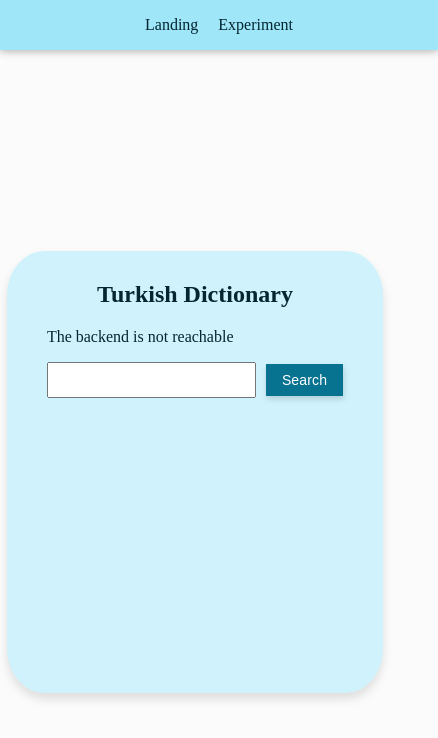
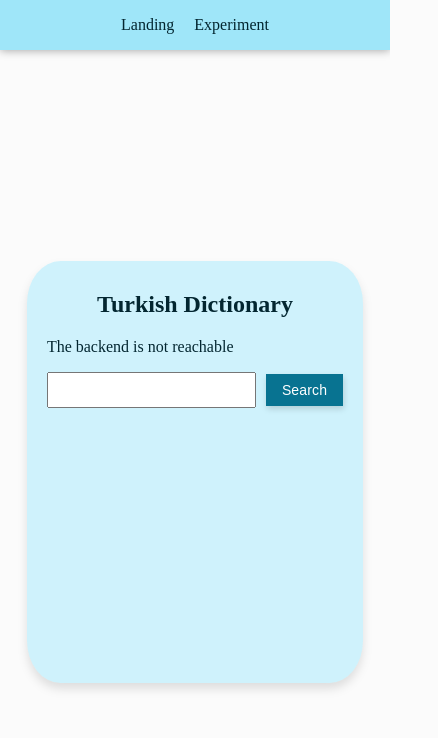
Before and after one commit to EmreCan99/Node_tr, a React (Vite) app in the folder react-2026/frontend/: page / in a window 390 px wide. Shown: the top 738 px of the page, 438 px wide, since content can reach past the window. Built offline with nearby package versions, Linux system fonts and the light colour scheme; no server answers.

Commit message:
responsive width & prevent default reload on btn

```diff
--- a/react-2026/frontend/src/App.css
+++ b/react-2026/frontend/src/App.css
@@ -3,11 +3,18 @@
    Default layout target: Mobile (< 768px)
    ========================================== */
 
+/* 1. Prevent root overflow & set box model */
+*, *::before, *::after {
+  box-sizing: border-box;
+}
+
 body {
   background-color: rgba(192, 192, 192, 0.057);
   margin: 0;
   padding: 0;
+  max-width: 100vw;
   color: #032630;
+  overflow-x: hidden;
 }
 
 /* --- Navigation Bar --- */
@@ -47,6 +54,8 @@ nav ul {
 
 .page {
   min-height: 100vh;
+  width: 100%;
+  padding: 16px; /* Touch-safe padding on edges */
   display: flex;
   justify-content: center;
   align-items: center;
@@ -54,9 +63,10 @@ nav ul {
 
 .card {
   min-height: 50vh;
+  max-width: 90lvw;
   background-color: #CFF2FC;
   border-radius: 10%;
-  padding: 10px 40px;
+  padding: 10px 20px;
   filter: drop-shadow(0px 6px 5px #0000001d)
 }
 
@@ -69,15 +79,20 @@ nav ul {
   justify-content: baseline;
   align-items: center;
   gap: 10px;
+  flex-wrap: wrap; /* Prevents items from pushing outside on small screens */
 }
 
 .form-search .input-search-text {
+  flex: 1 1 200px; /* Grows to fit, but wraps cleanly if screen is under 200px */
+  min-width: 0;    /* Crucial: keeps text inputs from overflowing flex containers */
+
   padding: 8px 12px;
   font-size: 14px;
-}
+  }
 
 
 .form-search .btn-search {
+  flex: 0 0 auto;
   padding: 8px 16px;
   color: #ffffff;
   font-size: 14px;
@@ -92,6 +107,7 @@ nav ul {
   transition: background-color 0.15s ease, box-shadow 0.15s ease;
 
 
+}
 
 }
 
--- a/react-2026/frontend/src/pages/Landing.jsx
+++ b/react-2026/frontend/src/pages/Landing.jsx
@@ -10,7 +10,7 @@ export default function Landing(props) {
 
                 <form className="form-search">
                     <input className="input-search-text" type="text" name="search-query" />
-                    <button className="btn-search" >Search</button>
+                    <button className="btn-search" onClick={(e) => e.preventDefault()} >Search</button>
                 </form>
 
         </section>
```
